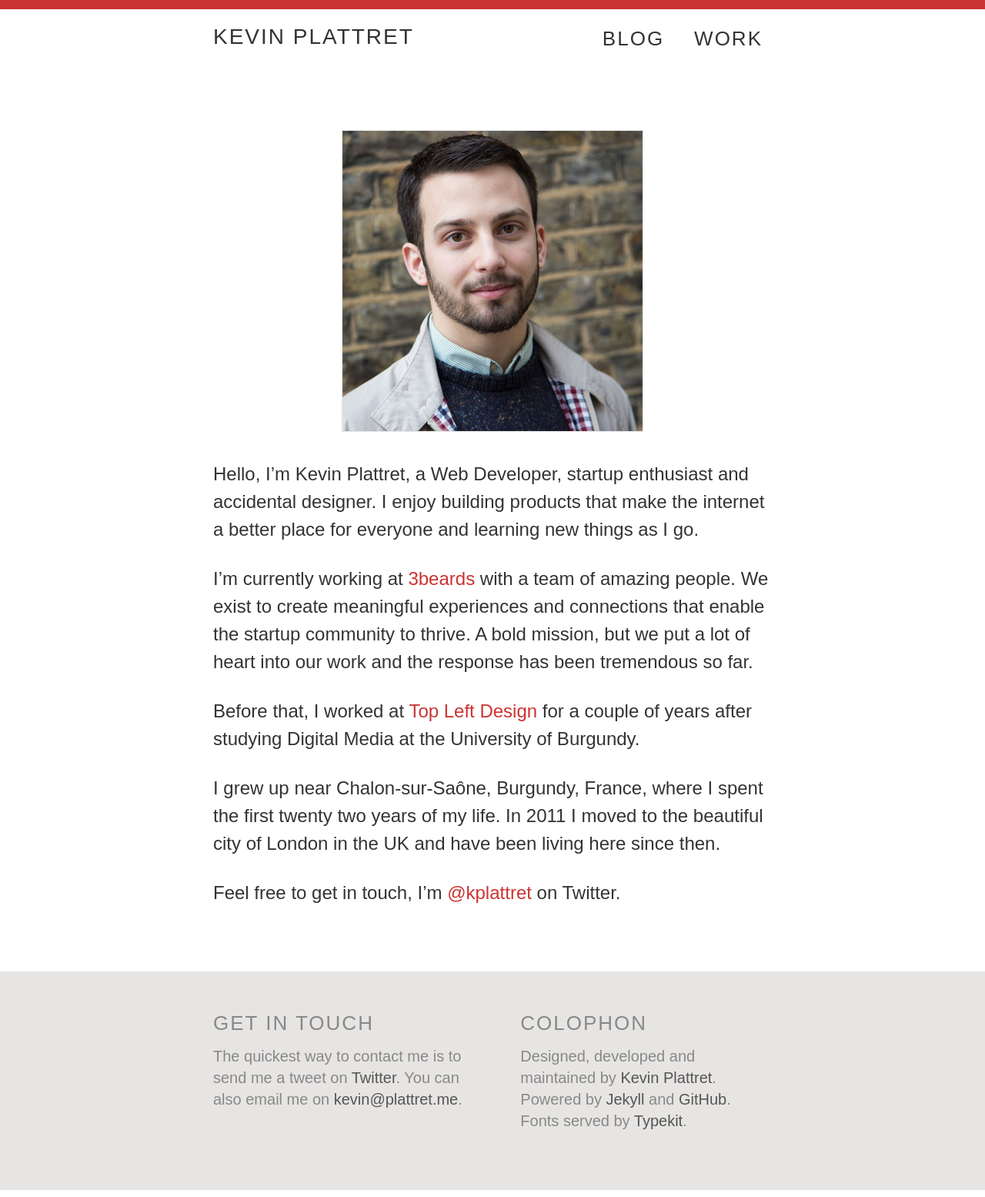
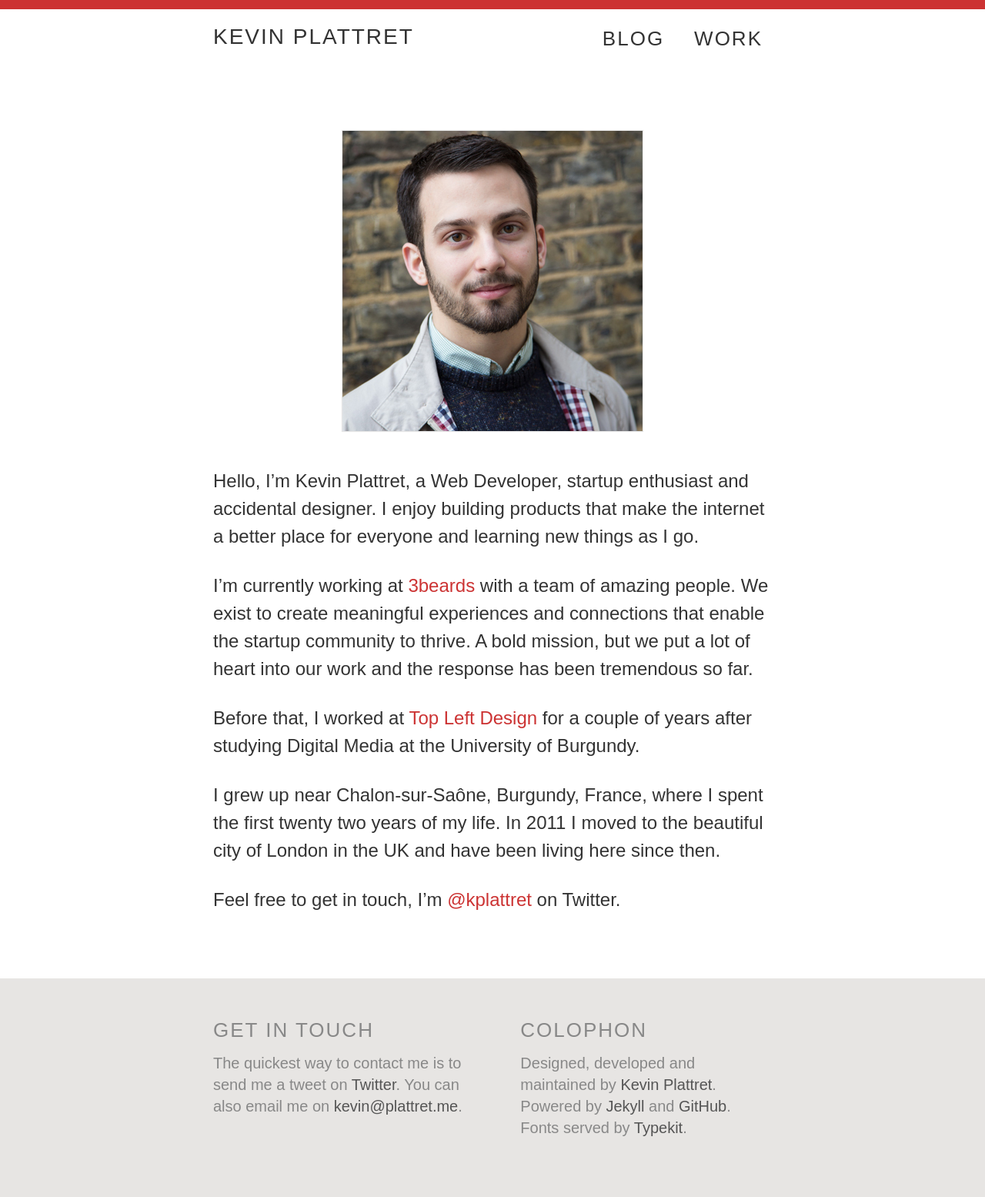
Before and after one commit to kplattret/kevinplattret.com, a Jekyll site: the page built from index.md, in a window 1280 px wide. Shown: the whole page at 77% size. Built offline with Jekyll 4.4.1, drawn with Linux system fonts in a browser that asks for light colours.

Commit message:
Rename homepage image and update code. Increase space below body images.

```diff
--- a/_sass/_site.scss
+++ b/_sass/_site.scss
@@ -256,7 +256,7 @@ h3 {
         }
 
         img {
-            margin: 0 auto 3.8rem;
+            margin: 0 auto 4.7rem;
             -webkit-box-shadow: 0 0 1px 1px rgba(0,0,0,.1);
             box-shadow: 0 0 1px 1px rgba(0,0,0,.1);
 
--- a/index.md
+++ b/index.md
@@ -5,7 +5,7 @@ excerpt: Hello, I'm Kevin Plattret, a Web Developer, startup enthusiast and acci
 redirect_from: /about/
 ---
 
-![{{ site.title }}](/img/page-about.jpg)
+![{{ site.title }}](/img/kevin-plattret.jpg)
 
 Hello, I'm Kevin Plattret, a Web Developer, startup enthusiast and accidental designer. I enjoy building products that make the internet a better place for everyone and learning new things as I go.
 
```
Also changed, not shown: img/kevin-plattret.jpg (renamed from img/page-about.jpg).
